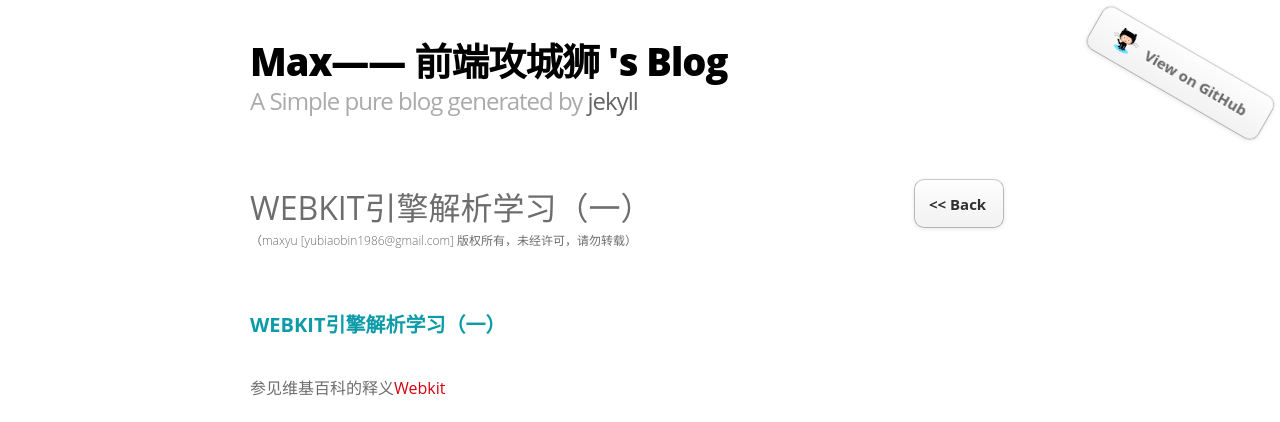
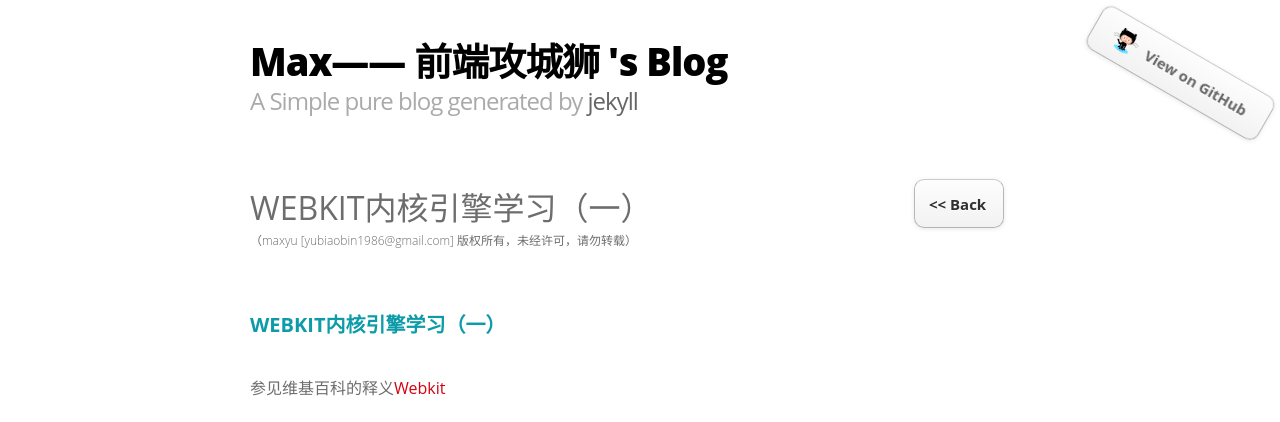
Before and after one commit to yubiaobin/yubiaobin.github.io, a Jekyll site: the page built from _posts/2013-07-12-webkit-study1.html, in a window 1280 px wide. Shown: the top 422 px of the page. Built offline with Jekyll 4.4.1, drawn with Linux system fonts in a browser that asks for light colours; comment, search, counter and statistics services are not loaded.

Commit message:
upgrade webkit study blog

```diff
--- a/_posts/2013-07-12-webkit-study1.html
+++ b/_posts/2013-07-12-webkit-study1.html
@@ -1,12 +1,12 @@
 ---
 layout: default_post
-title : WEBKIT引擎解析学习（一）
+title : WEBKIT内核引擎学习（一）
 ---
 
 
 
 
-<h3>WEBKIT引擎解析学习（一）</h3>
+<h3>WEBKIT内核引擎学习（一）</h3>
 
 
 
--- a/_posts/2013-07-16-webkit-study2.html
+++ b/_posts/2013-07-16-webkit-study2.html
@@ -1,6 +1,6 @@
 ---
 layout: default_post
-title : WEBKIT引擎解析学习（二）
+title : WEBKIT内核引擎学习（二）
 ---
 
 
```
Also changed, not shown: _posts/2014-04-26-jekyll-command-line.html (renamed from _posts/2013-05-17-jekyll-command-line.html), 1 other file.
